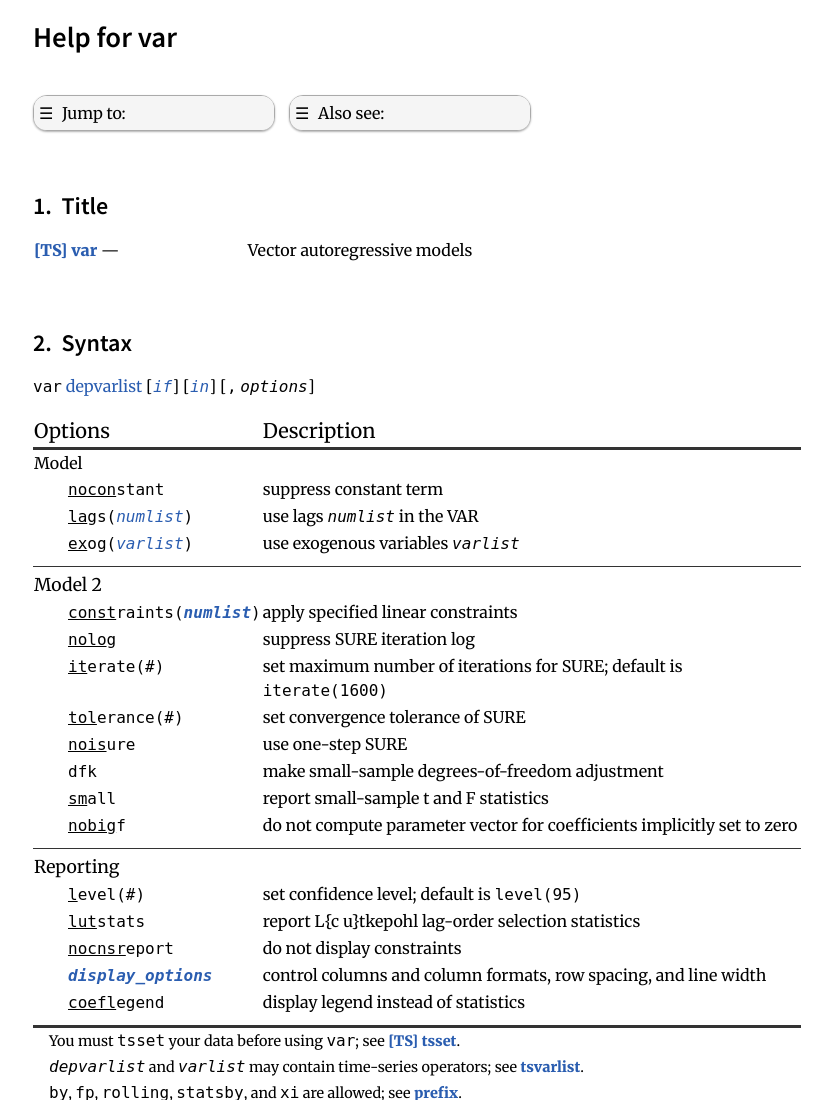
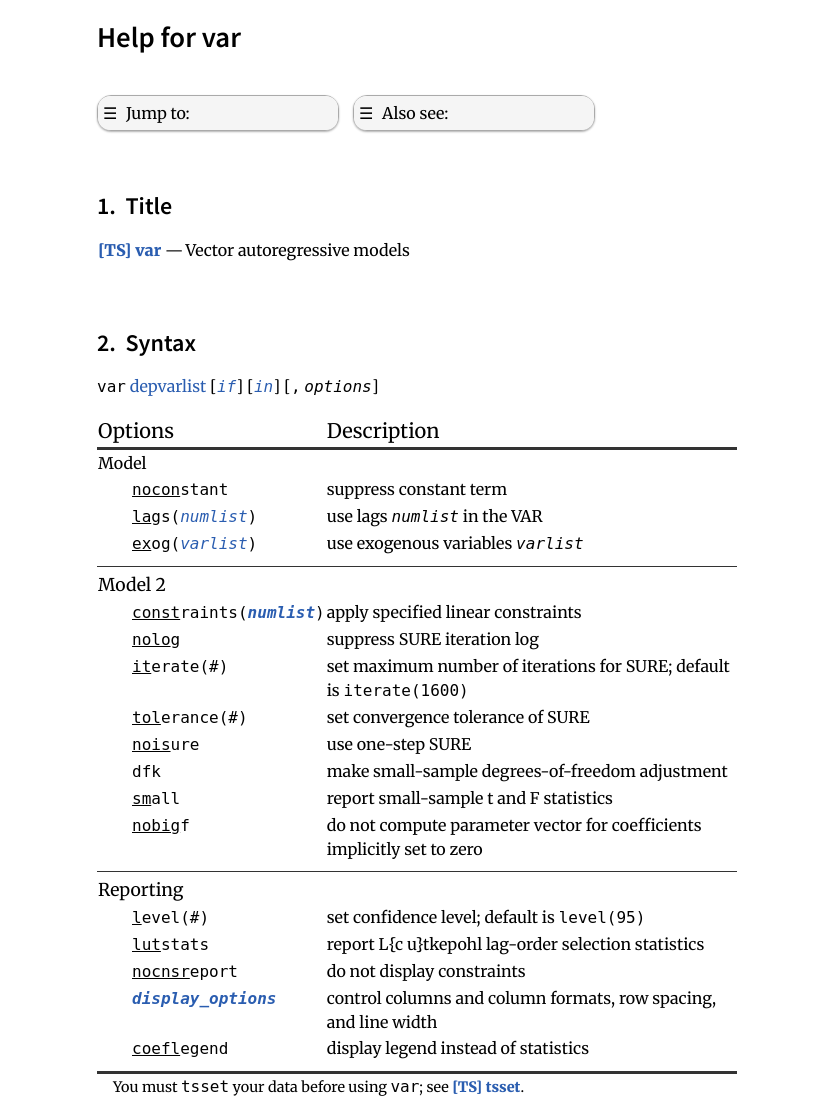
Before and after one commit to sergiocorreia/parse-smcl, a plain HTML site: page examples/output/var.html in a window 1280 px wide. Shown: the top 1100 px of the page, without its empty margins (223-1055 px from the left). Drawn offline with Linux system fonts and the light colour scheme.

Commit message:
(update sample files)

```diff
--- /dev/null
+++ b/examples/output/css/fonts.css
@@ -0,0 +1,86 @@
+/* www.fontsquirrel.com/tools/webfont-generator */
+
+/* Body */
+
+@font-face {
+font-family: 'equity-text';
+font-style: normal;
+font-weight: normal;
+font-stretch: normal;
+src: url('/fonts/equity-a-regular.woff2') format('woff2'),
+     url('/fonts/equity-a-regular.woff') format('woff');
+}
+
+@font-face {
+font-family: 'equity-text';
+font-style: italic;
+font-weight: normal;
+font-stretch: normal;
+src: url('/fonts/equity-a-italic.woff2') format('woff2'),
+     url('/fonts/equity-a-italic.woff') format('woff');
+}
+
+@font-face {
+font-family: 'equity-text';
+font-style: normal;
+font-weight: bold;
+font-stretch: normal;
+src: url('/fonts/equity-a-bold.woff2') format('woff2'),
+     url('/fonts/equity-a-bold.woff') format('woff');
+}
+
+@font-face {
+font-family: 'equity-caps';
+font-style: normal;
+font-weight: normal;
+font-stretch: normal;
+src: url('/fonts/equity-a-caps.woff2') format('woff2'),
+     url('/fonts/equity-a-caps.woff') format('woff');
+}
+
+/* Headers */
+
+@font-face {
+font-family: 'concourse-text';
+font-style: normal;
+font-weight: normal;
+font-stretch: normal;
+src: url('/fonts/concourse-3-text-regular.woff2') format('woff2'),
+     url('/fonts/concourse-3-text-regular.woff') format('woff');
+}
+
+@font-face {
+font-family: 'concourse-text';
+font-style: normal;
+font-weight: bold;
+font-stretch: normal;
+src: url('/fonts/concourse-3-text-bold.woff2') format('woff2'),
+     url('/fonts/concourse-3-text-bold.woff') format('woff');
+}
+
+@font-face {
+font-family: 'concourse-text';
+font-style: italic;
+font-weight: normal;
+font-stretch: normal;
+src: url('/fonts/concourse-3-text-italic.woff2') format('woff2'),
+     url('/fonts/concourse-3-text-italic.woff') format('woff');
+}
+
+@font-face {
+font-family: 'concourse-caps';
+font-style: normal;
+font-weight: normal;
+font-stretch: normal;
+src: url('/fonts/concourse-3-caps.woff2') format('woff2'),
+     url('/fonts/concourse-3-caps.woff') format('woff');
+}
+
+@font-face {
+font-family: 'concourse-caps';
+font-style: normal;
+font-weight: bold;
+font-stretch: normal;
+src: url('/fonts/concourse-3-caps-bold.woff2') format('woff2'),
+     url('/fonts/concourse-3-caps-bold.woff') format('woff');
+}
--- a/examples/output/css/smcl.css
+++ b/examples/output/css/smcl.css
@@ -111,6 +111,7 @@ div.smcl a:hover, a:focus, a:active {
 /* para : left-first left-subsequent right total-width */
 /* 1) Divide indentations by half */
 /* 2) margin-left is the sum of that and text indent */
+@media screen and (min-width: 48em) {
 
 div.smcl p.std {
 	margin-left: 2rem;
@@ -176,6 +177,8 @@ div.smcl p.8-15-2-0 {
 	text-indent: -8rem;
 }
 
+}
+
 /*
   Table styles copied from Bootstrap
   Copyright (c) 2013 Twitter, Inc
@@ -183,7 +186,6 @@ div.smcl p.8-15-2-0 {
 
 table {
   font-size: 1rem;
-  width: 100%;
   max-width: 100%;
   border-collapse: collapse;
   margin-bottom: 1.5px;
@@ -225,11 +227,6 @@ table.syntab td:first-child {
 	width: 2rem;
 }
 
-table.standard td {
-	white-space: nowrap;
-}
-
-
 
 /* Heading Counters */
 /* http://www.2ality.com/2012/01/numbering-headingshtml.html */
@@ -254,30 +251,42 @@ div.smcl  h3:before {
 
 div.smcl {
   margin: 0 auto;
-  max-width: 48rem;
+  max-width: 40rem;
 }
 
+table {
+	overflow-x: auto;
+	word-wrap:break-word
+}
+
+
+
 @media screen and (min-width: 32em) {
-  div.smcl {
+  body {
     font-size: 22px;
+  }
+  table.standard td:first-of-type {
+  	white-space: nowrap;
   }
 }
 
 @media screen and (min-width: 48em) {
-  div.smcl {
+  body {
     font-size: 20px;
   }
 }
 
 @media screen and (min-width: 64em) {
-  div.smcl {
-    font-size: 16px;
+  body {
+    font-size: 24px;
   }
+
+
 }
 
 @media screen and (min-width: 78em) {
   em img {
-    max-width: 14rem;
+    max-width: 46rem;
     margin-left: -7em;
   }
 }
@@ -449,3 +458,32 @@ div.smcl span.nowrap {
 	}
 
 }
+
+
+/* BASE */
+
+html, body {
+  height: auto;
+  min-height: 100%;
+}
+
+/* Prevent jumps in website
+http://stackoverflow.com/questions/6357870/scrollbar-on-browser-and-div-margin-0-auto-jumping */
+html {
+	  overflow-y: scroll;
+}
+
+img {
+  max-width: 100%;
+}
+
+em img {
+  max-width: 100%;
+  margin-left: 0;
+}
+
+body {
+          box-sizing: border-box;
+     -moz-box-sizing: border-box;
+  -webkit-box-sizing: border-box;
+}
--- a/examples/output/var.html
+++ b/examples/output/var.html
@@ -2,9 +2,10 @@
 <html>
 <head>
 <title>Stata help for var</title>
-<link rel="stylesheet" type="text/css" href="css/smcl.css">
-<link rel="stylesheet" type="text/css" href="https://fonts.googleapis.com/css?family=Merriweather:900,400,400italic">
-<link rel="stylesheet" type="text/css" href="https://fonts.googleapis.com/css?family=Source+Sans+Pro:600,600italic">
+<meta content="width=device-width, initial-scale=1, maximum-scale=1" name="viewport">
+<link href="css/smcl.css" type="text/css" rel="stylesheet">
+<link href="https://fonts.googleapis.com/css?family=Merriweather:900,400,400italic" type="text/css" rel="stylesheet">
+<link href="https://fonts.googleapis.com/css?family=Source+Sans+Pro:600,600italic" type="text/css" rel="stylesheet">
 </head>
 <body><div class="smcl" version="1.3.2  13feb2015">
 <h1>Help for var</h1>
```
Also changed, not shown: examples/index.html (added, +17 -0 lines), examples/output/a2reg.html (+4 -3 lines), examples/output/avar.html (+4 -3 lines), examples/output/bayesmh.html (+4 -3 lines), examples/output/estout.html (+4 -3 lines), examples/output/generate.html (+4 -3 lines), examples/output/hdfe.html (+4 -3 lines), examples/output/ivreg2.html (+4 -3 lines), examples/output/logit.html (+4 -3 lines), examples/output/psmatch2.html (+4 -3 lines), examples/output/reg2hdfe.html (+4 -3 lines), examples/output/reghdfe.html (+4 -3 lines), examples/output/regress.html (+4 -3 lines), examples/output/summarize.html (+4 -3 lines).
